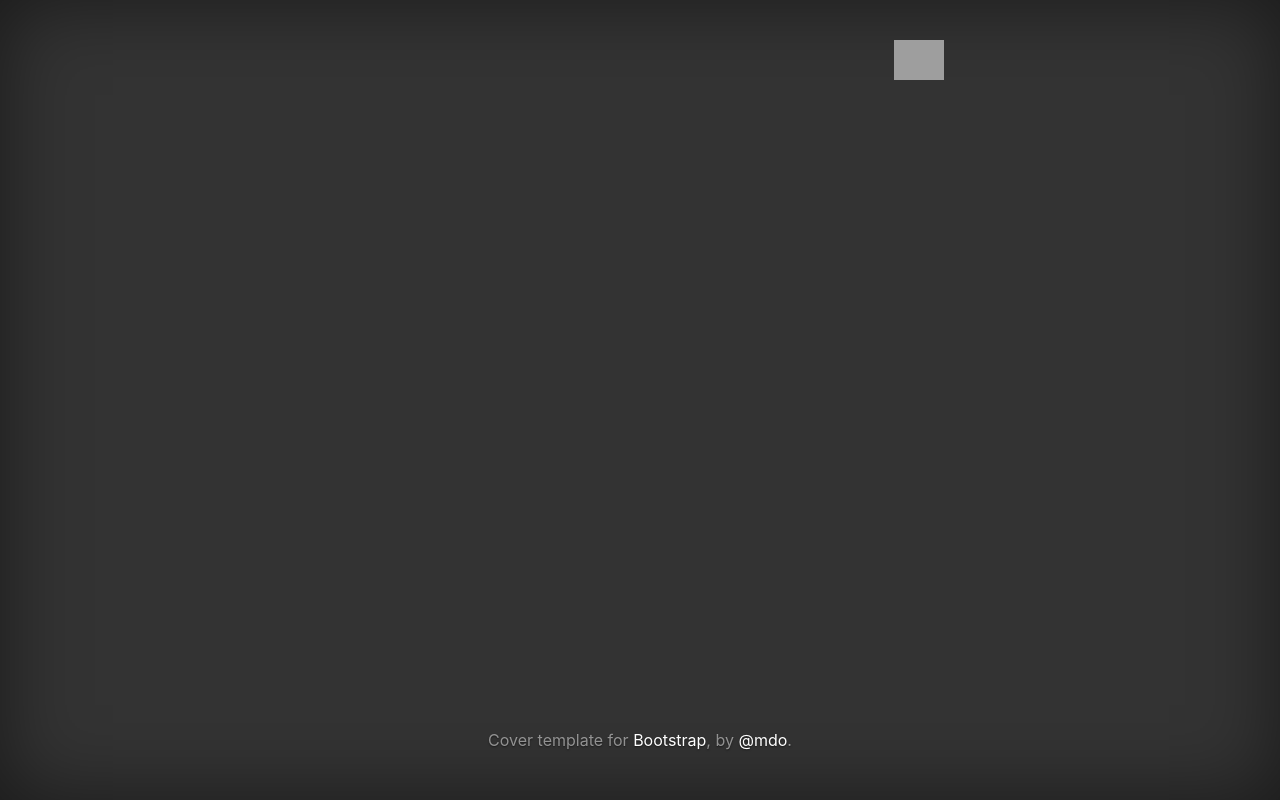
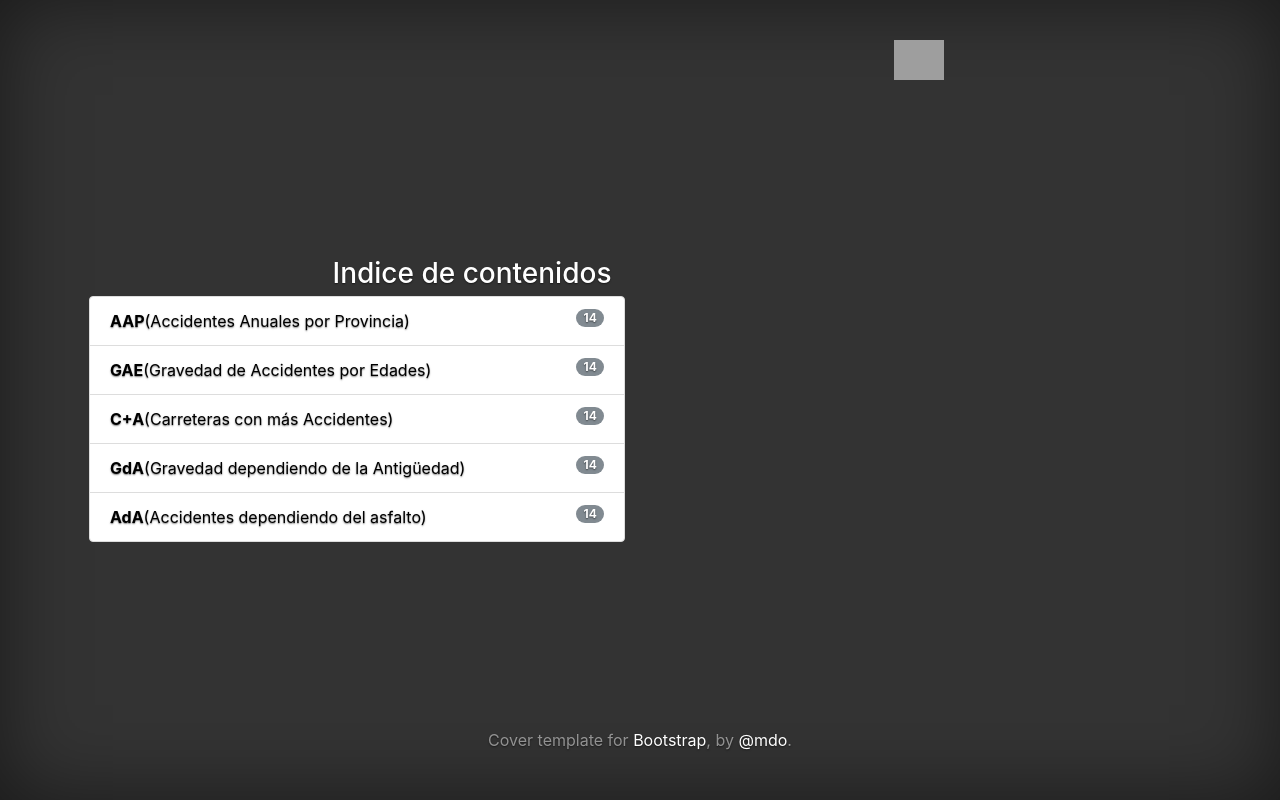
Before and after one commit to jocorral/pepitasGit, a Django app: template frontend/templates/index.html in a window 1280 px wide. Run offline with Django 3.2, Linux system fonts and the light colour scheme; the template is opened without the code that fills it, so the values that code supplies are empty; some libraries are stand-ins or nearby versions; grey boxes are pictures that could not be loaded.

Commit message:
Añadido un html de ejemplo

```diff
--- a/frontend/templates/index.html
+++ b/frontend/templates/index.html
@@ -1,6 +1,15 @@
 <!DOCTYPE html>
 <html lang="en">
-  <head>
+<style>
+   li{
+     text-align: left;
+     margin-left: -230px;
+   }
+
+</style>
+
+
+<head>
     <meta charset="utf-8">
     <meta http-equiv="X-UA-Compatible" content="IE=edge">
     <meta name="viewport" content="width=device-width, initial-scale=1, shrink-to-fit=no">
@@ -39,9 +48,37 @@
 
           <div class="inner cover">
             <!-- body en si, tablas y demas -->
-<!-- body en si, tablas y demas -->
+            </div>
 
+          <div id="sidebar" class="col-md-6">
+            <div class="module">
+              <a id="indice"></a>
 
+                <h3>Indice de contenidos</h3>
+
+                  <ul class="list-group">
+                    <li class="list-group-item">
+                      <span class="tag tag-default tag-pill float-xs-right">14</span>
+                      <a href="#" style="color: black;"><strong>AAP</strong>(Accidentes Anuales por Provincia)    </a>
+                    </li>
+                    <li class="list-group-item">
+                      <span class="tag tag-default tag-pill float-xs-right">14</span>
+                      <a href="#" style="color: black;"><strong>GAE</strong>(Gravedad de Accidentes por Edades)</a>
+                    </li>
+                    <li class="list-group-item">
+                      <span class="tag tag-default tag-pill float-xs-right">14</span>
+                      <a href="#" style="color: black;"><strong>C+A</strong>(Carreteras con más Accidentes)</a>
+                    </li>
+                    <li class="list-group-item">
+                      <span class="tag tag-default tag-pill float-xs-right">14</span>
+                      <a href="#" style="color: black;"><strong>GdA</strong>(Gravedad dependiendo de la Antigüedad)</a>
+                    </li>
+                    <li class="list-group-item">
+                      <span class="tag tag-default tag-pill float-xs-right">14</span>
+                      <a href="#" style="color: black;"><strong>AdA</strong>(Accidentes dependiendo del asfalto)</a>
+                    </li>
+                  </ul>
+            </div>
           </div>
 
           <div class="mastfoot">
```
